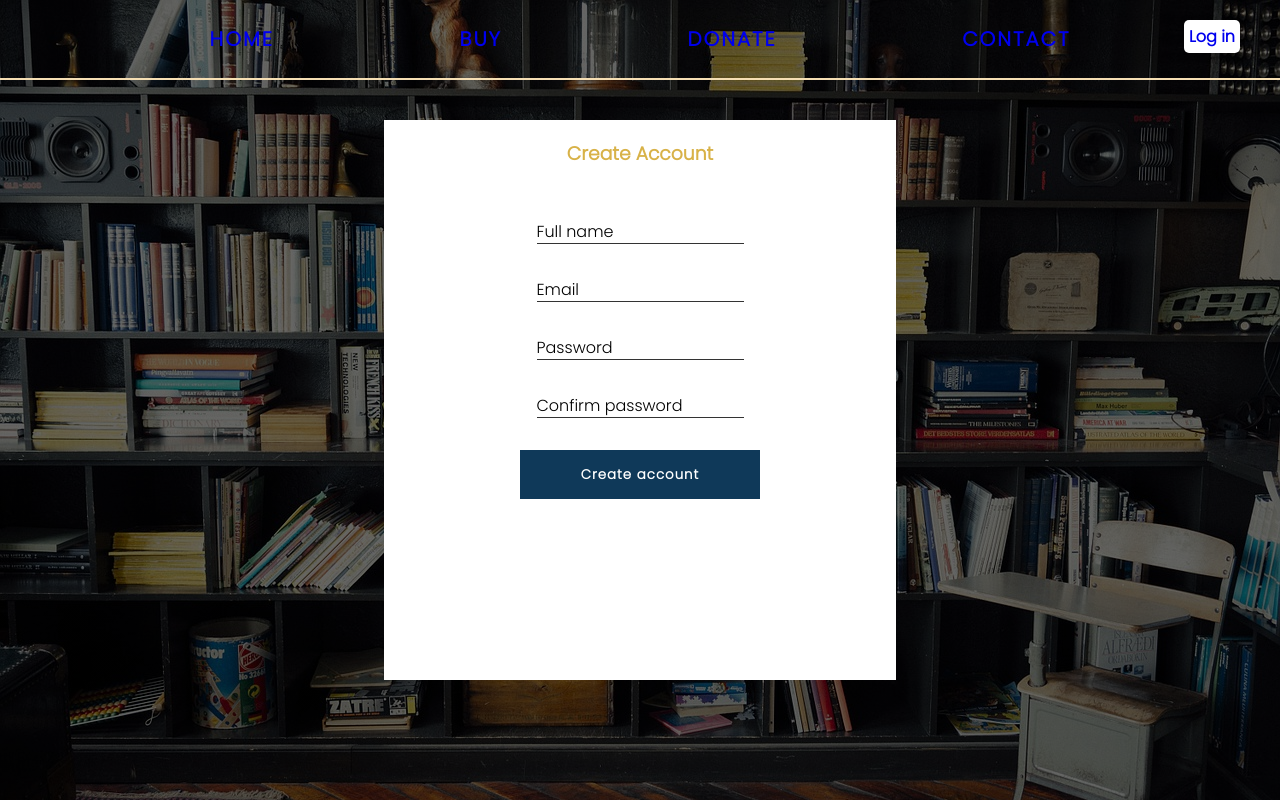
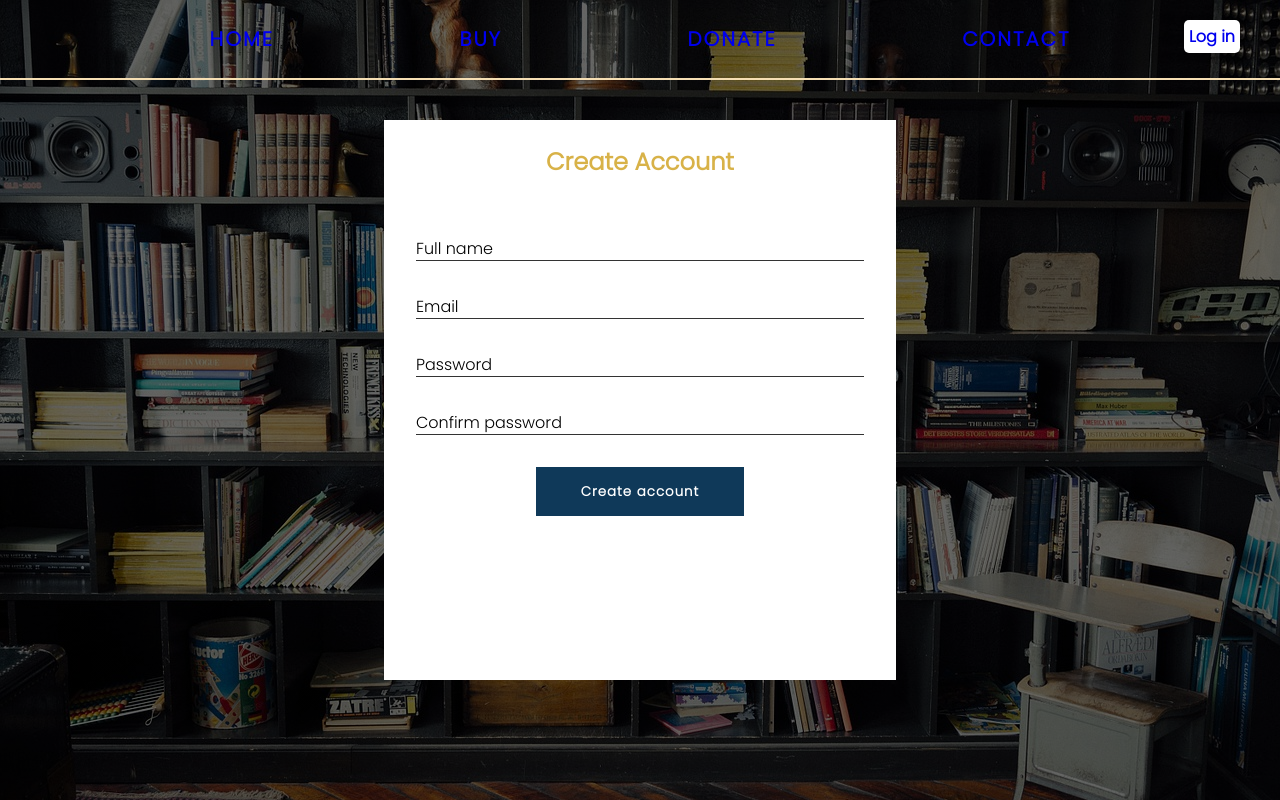
Before and after one commit to seObando19/books4U, a React (Create React App) app in the folder frontend/: page /signup in a window 1280 px wide. Built offline with nearby package versions, Linux system fonts and the light colour scheme.

Commit message:
changing the font size in forgot in signup to maintain consistence

```diff
--- a/frontend/src/css/forgot.css
+++ b/frontend/src/css/forgot.css
@@ -1,7 +1,7 @@
 .main-forgot{
   position: absolute;
   width: 40vw;
-  height: 30vh;
+  height: 35vh;
   background: white;
   margin: 0;
   padding: 0;
@@ -18,6 +18,7 @@
 .forgot-box h1{
   text-align: center;
   color: rgb(216, 178, 72);
+  font-size: 24px;
 }
 
 .forgot-text{
--- a/frontend/src/css/signup.css
+++ b/frontend/src/css/signup.css
@@ -14,11 +14,13 @@
 .signup-box{
   display: flex;
   flex-direction: column;
+  padding:  0 2rem;
 }
 
 .signup-box h1{
   text-align: center;
   color: rgb(216, 178, 72);
+  font-size: 24px;
 }
 
 .signup-box input{
@@ -36,6 +38,11 @@
 .signup-text label{
   position: absolute;
 }
+
+.inputBox{
+  width: 100%;
+}
+
 .inputBox label{
   position: absolute;
   z-index: 2;
```
